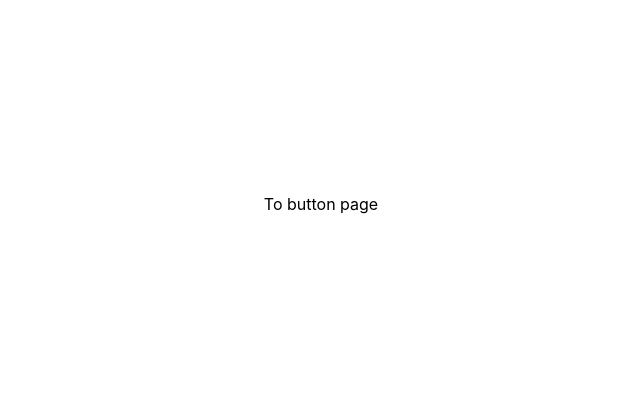
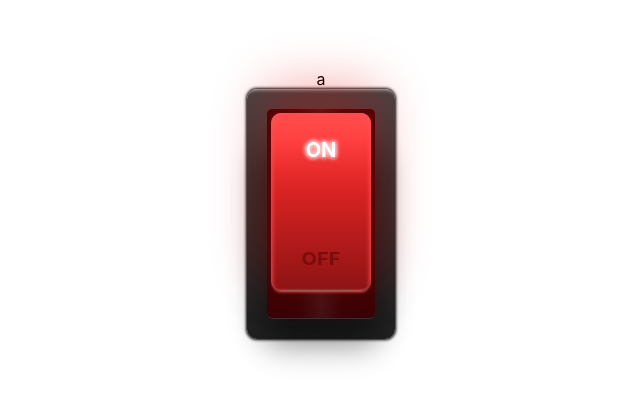
Before and after one commit to yuyaamano23/random-button-webview, a Next.js app: page / in a window 1280 px wide. Shown: the part 196-598 px from the top of the page, without its empty margins (319-959 px from the left). Built offline with nearby package versions, Linux system fonts and the light colour scheme.

Commit message:
mainボタンできた

```diff
--- a/pages/index.tsx
+++ b/pages/index.tsx
@@ -25,8 +25,17 @@ export default function Home() {
 
 			<main className={styles.main}>
 				<Link href="/button">
-					<a>To button page</a>
+					<a>a</a>
 				</Link>
+				<div className={`${styles.btnSwitch} ${styles.btnSwitchWrap}`}>
+					<input type="checkbox" id="onoff" name="onoff" />
+					<div className={styles.btnSwitchBg}>
+						<label className={styles.btnSwitchIn} htmlFor="onoff">
+							<span className={styles.on}>ON</span>
+							<span className={styles.off}>OFF</span>
+						</label>
+					</div>
+				</div>
 			</main>
 		</div>
 	);
--- a/styles/Home.module.css
+++ b/styles/Home.module.css
@@ -23,3 +23,234 @@
 		flex-direction: column;
 	}
 }
+
+/* ============================= */
+/* switch */
+
+.btn,
+a.btn,
+button.btn {
+	font-size: 1.6rem;
+	font-weight: 700;
+	line-height: 1.5;
+	position: relative;
+	display: inline-block;
+	padding: 1rem 4rem;
+	cursor: pointer;
+	-webkit-user-select: none;
+	-moz-user-select: none;
+	-ms-user-select: none;
+	user-select: none;
+	-webkit-transition: all 0.3s;
+	transition: all 0.3s;
+	text-align: center;
+	vertical-align: middle;
+	text-decoration: none;
+	letter-spacing: 0.1em;
+	color: #212529;
+	border-radius: 0.5rem;
+}
+
+.btnSwitch {
+	width: 148px;
+	height: 250px;
+	margin: 0 auto;
+	padding: 20px;
+
+	border-radius: 10px;
+	background: -webkit-gradient(
+		linear,
+		left top,
+		left bottom,
+		from(#444),
+		to(#222)
+	);
+	background: -webkit-linear-gradient(top, #444, #222);
+	background: linear-gradient(180deg, #444, #222);
+	-webkit-box-shadow: 0 0 0 8px rgba(0, 0, 0, 0), 0 0 3px 1px black,
+		inset 0 8px 4px -8px white;
+	box-shadow: 0 0 0 8px rgba(0, 0, 0, 0), 0 0 3px 1px black,
+		inset 0 8px 4px -8px white;
+}
+
+.btnSwitch input {
+	display: none;
+}
+
+.btnSwitchBg {
+	width: 108px;
+	height: 210px;
+	padding: 4px 4px;
+
+	-webkit-transition: all 0.2s;
+
+	transition: all 0.2s;
+
+	border-radius: 5px;
+	background-color: #370305;
+	background-image: -webkit-linear-gradient(
+			0deg,
+			transparent 30%,
+			transparent 70%
+		),
+		-webkit-linear-gradient(0deg, rgba(150, 150, 150, 0) 30%, rgba(
+						150,
+						150,
+						150,
+						0.1
+					)
+					50%, rgba(150, 150, 150, 0) 70%);
+	-webkit-box-shadow: 30px 30px 30px -20px rgba(0, 0, 0, 0.3),
+		-30px 30px 30px -20px rgba(0, 0, 0, 0.3), 0 30px 30px 0 rgba(0, 0, 0, 0.3),
+		inset 0 -1px 0 0 #333;
+	box-shadow: 30px 30px 30px -20px rgba(0, 0, 0, 0.3),
+		-30px 30px 30px -20px rgba(0, 0, 0, 0.3), 0 30px 30px 0 rgba(0, 0, 0, 0.3),
+		inset 0 -1px 0 0 #333;
+}
+
+.btnSwitchIn {
+	position: relative;
+
+	display: block;
+
+	width: 100px;
+	height: 178px;
+
+	-webkit-transition: all 0.2s;
+
+	border-radius: 10px;
+	background-image: -webkit-gradient(
+		linear,
+		left bottom,
+		left top,
+		from(#8c1313),
+		color-stop(84%, #ff2a2a)
+	);
+	background-image: -webkit-linear-gradient(bottom, #8c1313 0%, #ff2a2a 84%);
+	background-image: linear-gradient(to top, #8c1313 0%, #ff2a2a 84%);
+	-webkit-box-shadow: inset 0 20px 60px -200px rgba(240, 0, 0, 0.2),
+		inset 8px 6px 5px -7px #f95253, inset -8px 6px 5px -7px #f95253,
+		inset 0 -3px 2px -2px rgba(200, 200, 200, 0.5), 0 3px 3px -2px #f95253,
+		inset 0 230px 60px -200px rgba(255, 255, 255, 0.2),
+		0 -20px 50px 10px rgba(240, 0, 0, 0.3);
+	box-shadow: inset 0 20px 60px -200px rgba(240, 0, 0, 0.2),
+		inset 8px 6px 5px -7px #f95253, inset -8px 6px 5px -7px #f95253,
+		inset 0 -3px 2px -2px rgba(200, 200, 200, 0.5), 0 3px 3px -2px #f95253,
+		inset 0 230px 60px -200px rgba(255, 255, 255, 0.2),
+		0 -20px 50px 10px rgba(240, 0, 0, 0.3);
+}
+
+.btnSwitchIn .on {
+	font-size: 20px;
+	font-weight: bold;
+
+	position: absolute;
+	top: 25px;
+	left: 0;
+
+	width: 100%;
+
+	-webkit-transition: all 0.1s ease;
+
+	transition: all 0.1s ease;
+	text-align: center;
+
+	opacity: 1;
+	color: #fff;
+	text-shadow: 0 0 5px #ffc7c7, 0 0 5px #ffc7c7, 0 0 5px #ffc7c7,
+		0 0 5px #ffc7c7;
+}
+
+.btnSwitchIn .off {
+	font-size: 20px;
+	font-weight: bold;
+
+	position: absolute;
+	bottom: 20px;
+	left: 0;
+
+	width: 100%;
+
+	-webkit-transition: all 0.3s ease;
+
+	transition: all 0.3s ease;
+	-webkit-transform: scaleY(0.9);
+	transform: scaleY(0.9);
+	text-align: center;
+
+	opacity: 0.5;
+	color: #500101;
+}
+
+.btnSwitch input:checked + .btnSwitchBg .on {
+	height: 20px;
+
+	-webkit-transform: scaleY(0.85);
+
+	transform: scaleY(0.85);
+
+	opacity: 0.6;
+	color: #500101;
+	text-shadow: none;
+}
+
+.btnSwitch input:checked + .btnSwitchBg .off {
+	-webkit-transform: scaleY(1);
+	transform: scaleY(1);
+
+	opacity: 0.5;
+}
+
+.btnSwitch input:checked + .btnSwitchBg .btnSwitchIn {
+	margin-top: 20px;
+
+	background-image: -webkit-gradient(
+		linear,
+		left bottom,
+		left top,
+		from(#f95253),
+		color-stop(74%, #b40000)
+	);
+
+	background-image: -webkit-linear-gradient(bottom, #f95253 0%, #b40000 74%);
+
+	background-image: linear-gradient(to top, #f95253 0%, #b40000 74%);
+	-webkit-box-shadow: inset 1px 1px 1px 1px rgba(255, 255, 255, 0.5),
+		inset 8px -4px 5px -7px black, inset -8px -4px 5px -7px black,
+		0 -3px 8px -4px rgba(250, 250, 250, 0.4), inset 0 3px 4px -2px #0a0a0a,
+		inset 0 280px 40px -200px rgba(0, 0, 0, 0.2),
+		inset 0 -200px 40px -200px rgba(180, 180, 180, 0.2);
+	box-shadow: inset 1px 1px 1px 1px rgba(255, 255, 255, 0.5),
+		inset 8px -4px 5px -7px black, inset -8px -4px 5px -7px black,
+		0 -3px 8px -4px rgba(250, 250, 250, 0.4), inset 0 3px 4px -2px #0a0a0a,
+		inset 0 280px 40px -200px rgba(0, 0, 0, 0.2),
+		inset 0 -200px 40px -200px rgba(180, 180, 180, 0.2);
+}
+
+.btnSwitch input:checked + .btnSwitchBg {
+	background-image: -webkit-linear-gradient(90deg, #000 30%, transparent 70%),
+		-webkit-linear-gradient(180deg, rgba(250, 250, 250, 0) 0%, rgba(
+						250,
+						250,
+						250,
+						0.5
+					)
+					50%, rgba(150, 150, 150, 0) 100%);
+	-webkit-box-shadow: 30px 30px 30px -20px rgba(0, 0, 0, 0.1),
+		-30px 30px 30px -20px rgba(0, 0, 0, 0.1), 0 30px 30px 0 rgba(0, 0, 0, 0.2),
+		inset 0 1px 2px 0 rgba(0, 0, 0, 0.6);
+	box-shadow: 30px 30px 30px -20px rgba(0, 0, 0, 0.1),
+		-30px 30px 30px -20px rgba(0, 0, 0, 0.1), 0 30px 30px 0 rgba(0, 0, 0, 0.2),
+		inset 0 1px 2px 0 rgba(0, 0, 0, 0.6);
+}
+
+#onoff,
+.btnSwitchBg,
+.btnSwitchIn,
+.on,
+.off {
+	-webkit-user-select: none;
+	-moz-user-select: none;
+	-ms-user-select: none;
+	user-select: none;
+}
```
